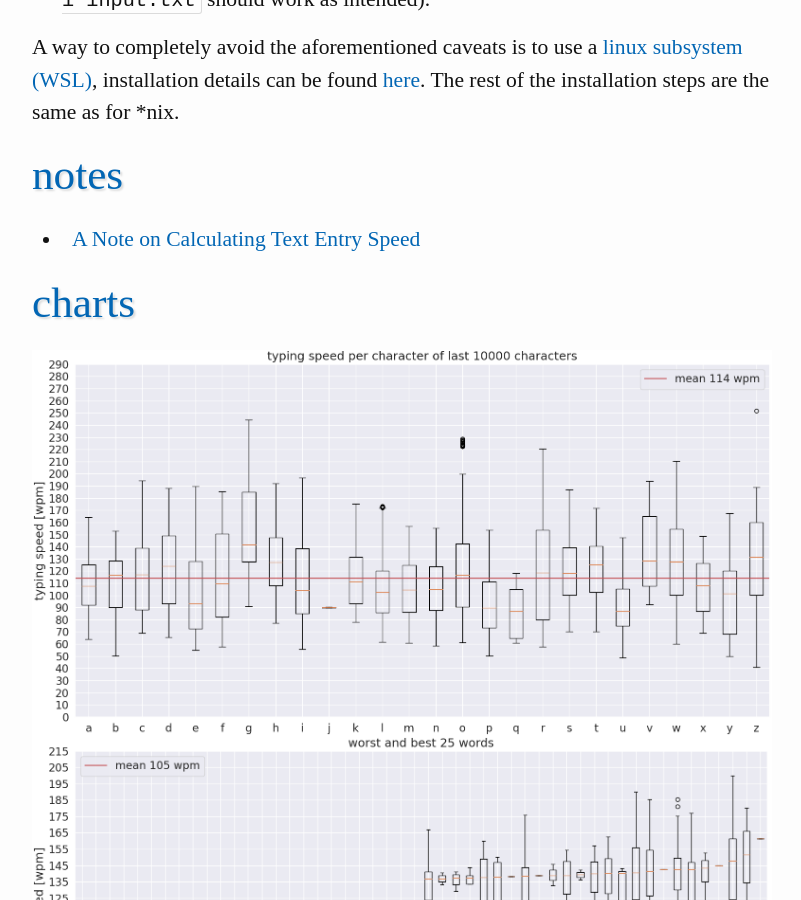
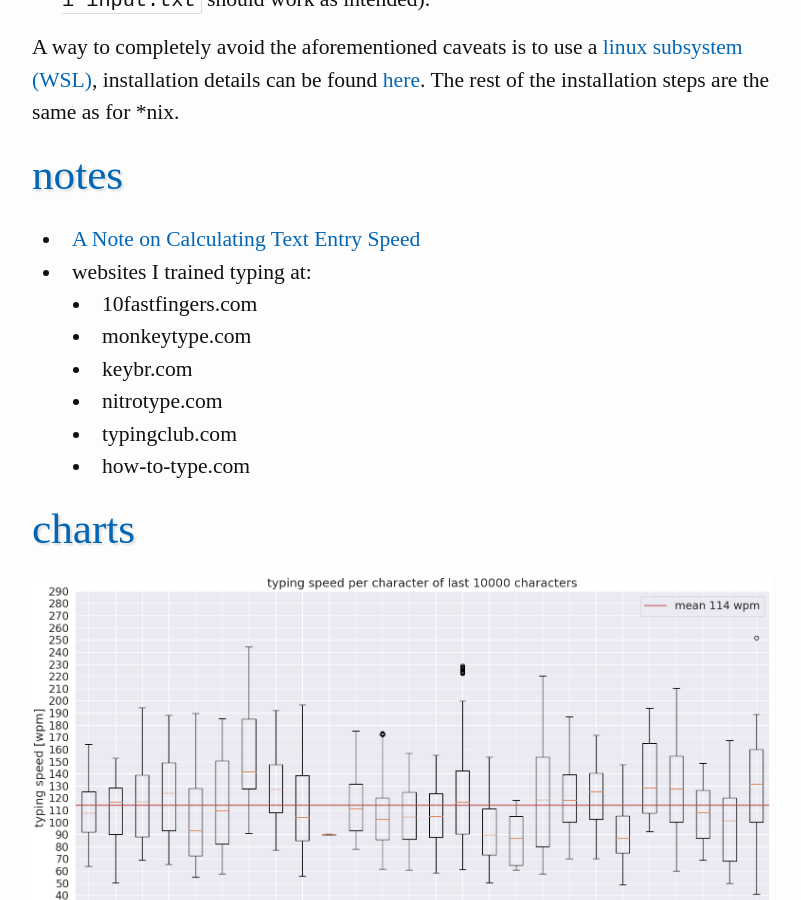
Before and after one commit to MasterMedo/mastermedo.github.io, a Jekyll site: the page built from _posts/2020-11-19-typetest.md, in a window 1280 px wide and 900 px high, scrolled down 4641 px. Shown: the whole window, without its empty margins (238-1039 px from the left). Built offline with Jekyll 4.4.1, drawn with Linux system fonts in a browser that asks for light colours; comment, search, counter and statistics services are not loaded.

Commit message:
edit typetest post: add websites

```diff
--- a/_posts/2020-11-19-typetest.md
+++ b/_posts/2020-11-19-typetest.md
@@ -100,6 +100,14 @@ The rest of the installation steps are the same as for \*nix.
 ## notes
 
 - [A Note on Calculating Text Entry Speed](https://www.yorku.ca/mack/RN-TextEntrySpeed.html)
+- websites I trained typing at:
+  - 10fastfingers.com
+  - monkeytype.com
+  - keybr.com
+  - nitrotype.com
+  - typingclub.com
+  - how-to-type.com
+
 
 ## charts
 ![character speeds diagram](/assets/img/char-speeds-diagram.png)
```
